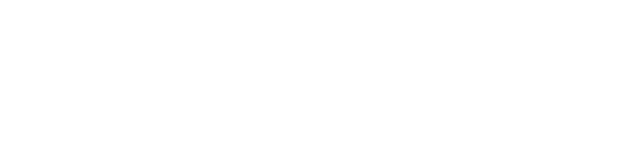
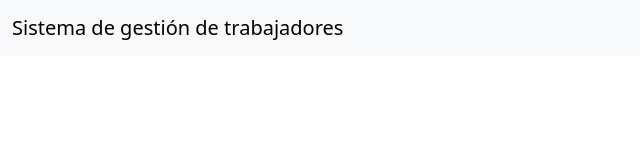
Before and after one commit to GabrielB64/Taller-de-Desarrollo-de-Aplicaciones, a plain HTML site: page frontend/index.html in a window 1280 px wide. Shown: the whole page, without its empty margins (0-640 px from the left). Drawn offline with nearby package versions, Linux system fonts and the light colour scheme.

Commit message:
Incl. BStrap

```diff
--- a/frontend/index.html
+++ b/frontend/index.html
@@ -1,4 +1,15 @@
 <!DOCTYPE html>
 <head>
+    <meta name="viewport">
+    <script src="https://cdn.jsdelivr.net/npm/bootstrap@5.3.3/dist/js/bootstrap.min.js"></script>
+    <link rel="stylesheet" href="https://cdn.jsdelivr.net/npm/bootstrap@5.3.3/dist/css/bootstrap.min.css">
     <title>Test 3</title>
 </head>
+
+<div>
+    <nav class="navbar bg-body-tertiary">
+        <div class="container-fluid">
+            <a class="navbar-brand">Sistema de gestión de trabajadores</a>
+        </div>
+    </nav>
+</div>
```
